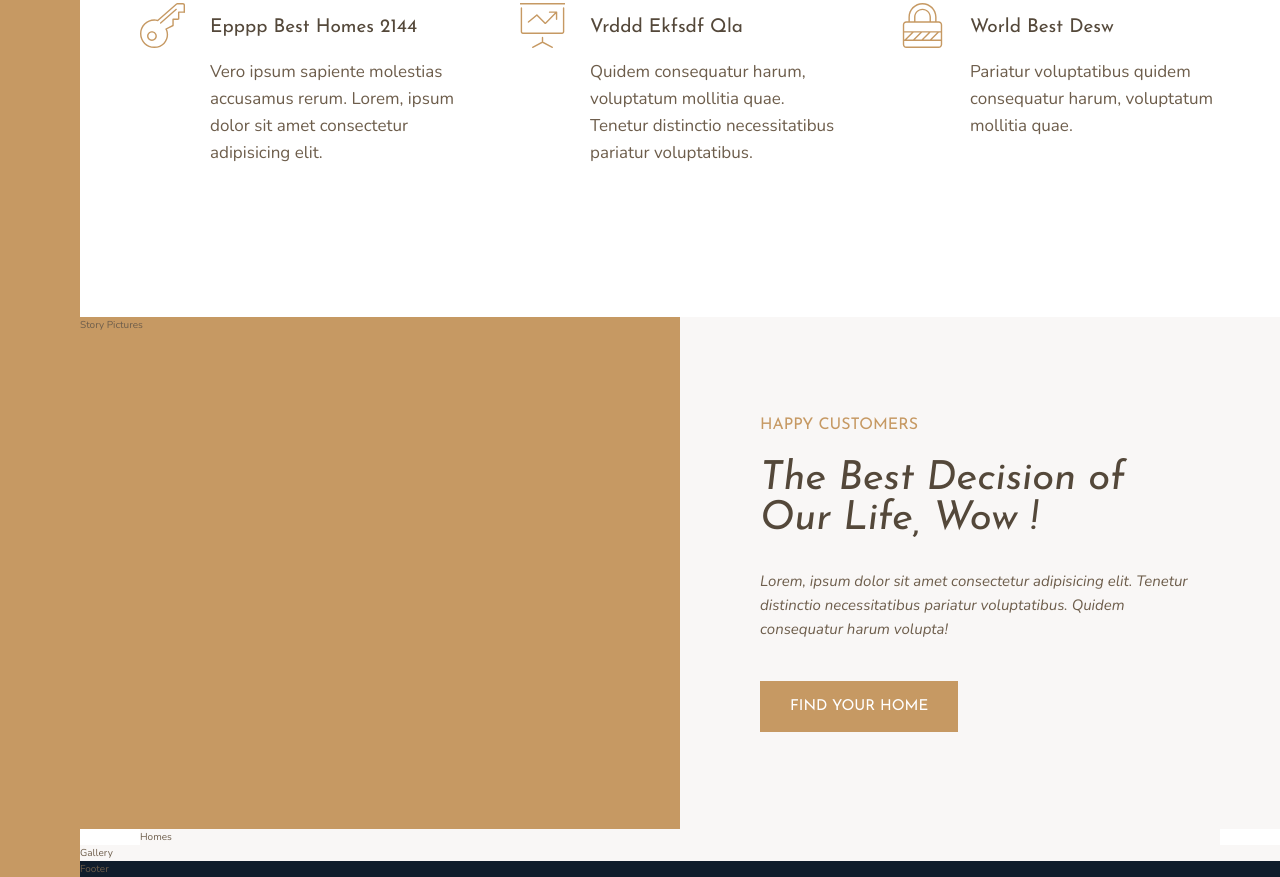
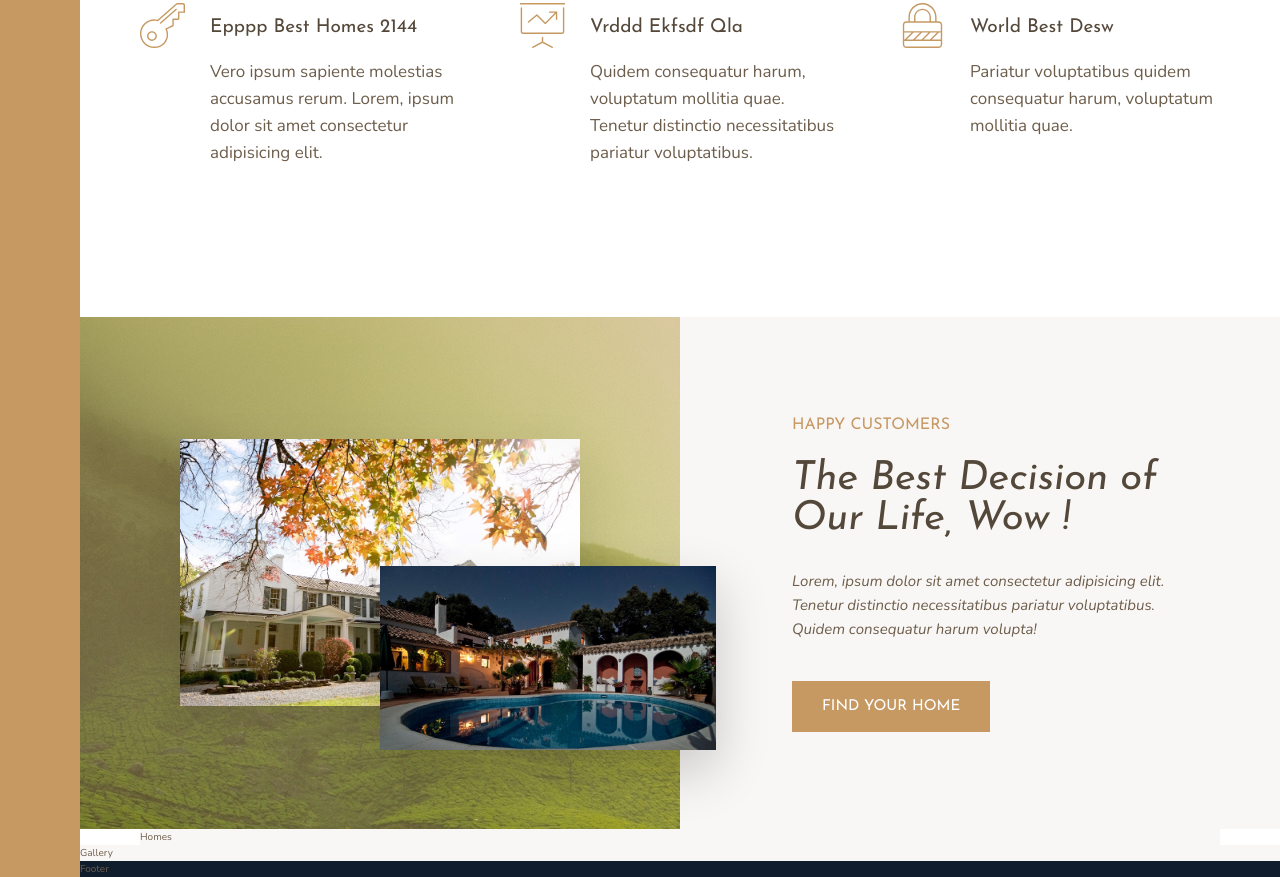
Before and after one commit to AhmedHafez1/Nexter, a website: page index.html in a window 1280 px wide. Shown: the part 1022-1899 px from the top of the page. Drawn offline with nearby package versions, Linux system fonts and the light colour scheme.

Commit message:
Story Pictures Section

```diff
--- a/index.html
+++ b/index.html
@@ -1,28 +1,24 @@
 <!DOCTYPE html>
 <html lang="en">
+  <head>
+    <meta charset="UTF-8" />
+    <meta name="viewport" content="width=device-width, initial-scale=1.0" />
+    <meta http-equiv="X-UA-Compatible" content="ie=edge" />
 
-<head>
-    <meta charset="UTF-8">
-    <meta name="viewport" content="width=device-width, initial-scale=1.0">
-    <meta http-equiv="X-UA-Compatible" content="ie=edge">
-
-    <link href="https://fonts.googleapis.com/css?family=Josefin+Sans:300,400,400i|Nunito:300,300i" rel="stylesheet">
-    <link rel="stylesheet" href="css/style.css">
-    <link rel="shortcut icon" type="image/png" href="img/favicon.png">
+    <link
+      href="https://fonts.googleapis.com/css?family=Josefin+Sans:300,400,400i|Nunito:300,300i"
+      rel="stylesheet"
+    />
+    <link rel="stylesheet" href="css/style.css" />
+    <link rel="shortcut icon" type="image/png" href="img/favicon.png" />
 
     <title>nexter &mdash; your home, your freedom</title>
   </head>
 
   <body class="container">
-    <div class="sidebar">
-        Side Bar
-    </div>
-    <header class="header">
-        Header
-    </header>
-    <div class="realtors">
-        Top 3
-    </div>
+    <div class="sidebar">Side Bar</div>
+    <header class="header">Header</header>
+    <div class="realtors">Top 3</div>
     <section class="features">
       <div class="feature">
         <svg class="feature__icon">
@@ -32,96 +28,79 @@
           World Best Homes Sjkljklj Ekjkjk Wkkjkkk
         </h4>
         <p class="feature__text">
-                Lorem, ipsum dolor sit amet consectetur adipisicing elit. Tenetur distinctio necessitatibus pariatur
-                voluptatibus.
+          Lorem, ipsum dolor sit amet consectetur adipisicing elit. Tenetur
+          distinctio necessitatibus pariatur voluptatibus.
         </p>
       </div>
       <div class="feature">
         <svg class="feature__icon">
           <use xlink:href="img/sprite.svg#icon-trophy"></use>
         </svg>
-            <h4 class="heading-4 heading-4--dark">
-                Des Best ESDR
-            </h4>
+        <h4 class="heading-4 heading-4--dark">Des Best ESDR</h4>
         <p class="feature__text">
-                Voluptatum mollitia quae. Vero ipsum sapiente molestias accusamus rerum sed a eligendi aut quia.
+          Voluptatum mollitia quae. Vero ipsum sapiente molestias accusamus
+          rerum sed a eligendi aut quia.
         </p>
       </div>
       <div class="feature">
         <svg class="feature__icon">
           <use xlink:href="img/sprite.svg#icon-map-pin"></use>
         </svg>
-            <h4 class="heading-4 heading-4--dark">
-                Frdd Best Homes in Swl
-            </h4>
+        <h4 class="heading-4 heading-4--dark">Frdd Best Homes in Swl</h4>
         <p class="feature__text">
-                Tenetur distinctio necessitatibus pariatur voluptatibus quidem consequatur harum.
+          Tenetur distinctio necessitatibus pariatur voluptatibus quidem
+          consequatur harum.
         </p>
       </div>
       <div class="feature">
         <svg class="feature__icon">
           <use xlink:href="img/sprite.svg#icon-key"></use>
         </svg>
-            <h4 class="heading-4 heading-4--dark">
-                Epppp Best Homes 2144
-            </h4>
+        <h4 class="heading-4 heading-4--dark">Epppp Best Homes 2144</h4>
         <p class="feature__text">
-                Vero ipsum sapiente molestias accusamus rerum. Lorem, ipsum dolor sit amet consectetur adipisicing elit.
+          Vero ipsum sapiente molestias accusamus rerum. Lorem, ipsum dolor sit
+          amet consectetur adipisicing elit.
         </p>
       </div>
       <div class="feature">
         <svg class="feature__icon">
           <use xlink:href="img/sprite.svg#icon-presentation"></use>
         </svg>
-            <h4 class="heading-4 heading-4--dark">
-                Vrddd Ekfsdf Qla
-            </h4>
+        <h4 class="heading-4 heading-4--dark">Vrddd Ekfsdf Qla</h4>
         <p class="feature__text">
-                Quidem consequatur harum, voluptatum mollitia quae. Tenetur distinctio necessitatibus pariatur
-                voluptatibus.
+          Quidem consequatur harum, voluptatum mollitia quae. Tenetur distinctio
+          necessitatibus pariatur voluptatibus.
         </p>
       </div>
       <div class="feature">
         <svg class="feature__icon">
           <use xlink:href="img/sprite.svg#icon-lock"></use>
         </svg>
-            <h4 class="heading-4 heading-4--dark">
-                World Best Desw
-            </h4>
+        <h4 class="heading-4 heading-4--dark">World Best Desw</h4>
         <p class="feature__text">
-                Pariatur voluptatibus quidem consequatur harum, voluptatum mollitia quae.
-
+          Pariatur voluptatibus quidem consequatur harum, voluptatum mollitia
+          quae.
         </p>
       </div>
-
     </section>
     <div class="story__pictures">
-        Story Pictures
+      <img src="./img/gal-1.jpeg" class="story__img--1" />
+      <img src="./img/story-2.jpeg" class="story__img--2" />
     </div>
     <div class="story__content">
-        <h3 class="heading-3 mb-sm">
-            Happy Customers
-        </h3>
+      <h3 class="heading-3 mb-sm">Happy Customers</h3>
       <h2 class="heading-2 heading-2--dark mb-md">
         The Best Decision of Our Life, Wow !
       </h2>
       <p class="story__text mb-lg">
-            Lorem, ipsum dolor sit amet consectetur adipisicing elit. Tenetur distinctio necessitatibus pariatur
-            voluptatibus. Quidem consequatur harum volupta!
+        Lorem, ipsum dolor sit amet consectetur adipisicing elit. Tenetur
+        distinctio necessitatibus pariatur voluptatibus. Quidem consequatur
+        harum volupta!
       </p>
-        <button class="btn">
-            Find your home
-        </button>
+      <button class="btn">Find your home</button>
     </div>
-    <section class="homes">
-        Homes
-    </section>
-    <section class="gallery">
-        Gallery
-    </section>
-    <footer class="footer">
-        Footer
-    </footer>
+    <section class="homes">Homes</section>
+    <section class="gallery">Gallery</section>
+    <footer class="footer">Footer</footer>
   </body>
-
 </html>
--- a/sass/_story.scss
+++ b/sass/_story.scss
@@ -2,12 +2,33 @@
   &__pictures {
     background-color: $color-primary;
     grid-column: full-start / col-end 4;
+
+    display: grid;
+    grid-template-columns: repeat(6, 1fr);
+    grid-template-rows: repeat(6, 1fr);
+    align-items: center;
+    background: linear-gradient(rgba($color-primary, 0.5), rgba($color-primary, 0.3)), url("../img/back.jpg");
+  }
+
+  &__img--1 {
+    width: 100%;
+    grid-column: 2 / 6;
+    grid-row: 2 / 6;
+    box-shadow: 0 2rem 5rem rgba($color: #000000, $alpha: .1);
+  }
+
+  &__img--2 {
+    width: 112%;
+    grid-column: 4 / 7;
+    grid-row: 4 / 6;
+    z-index: 10;
+    box-shadow: 0 2rem 5rem rgba($color: #000000, $alpha: .2);
   }
 
   &__content {
     background-color: $color-grey-light-1;
     grid-column: col-start 5 / full-end;
-    padding: 6rem 10vh;
+    padding: 6rem 14vh;
 
     // display: flex;
     // flex-direction: column;
```
Also changed, not shown: css/style.css. Lines whose indentation alone changed are shown as unchanged.
